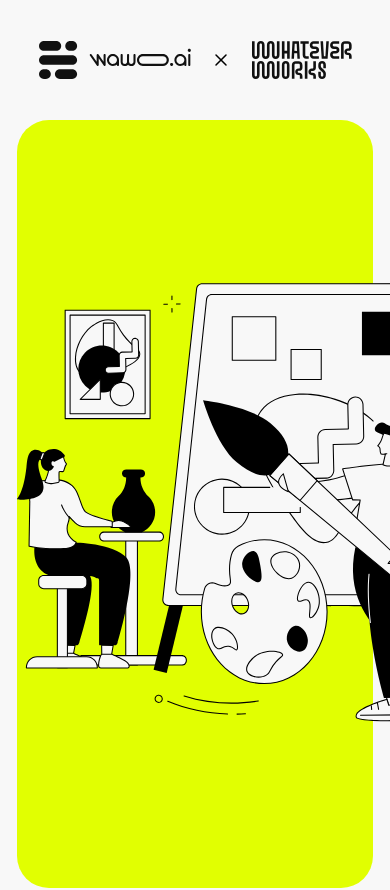
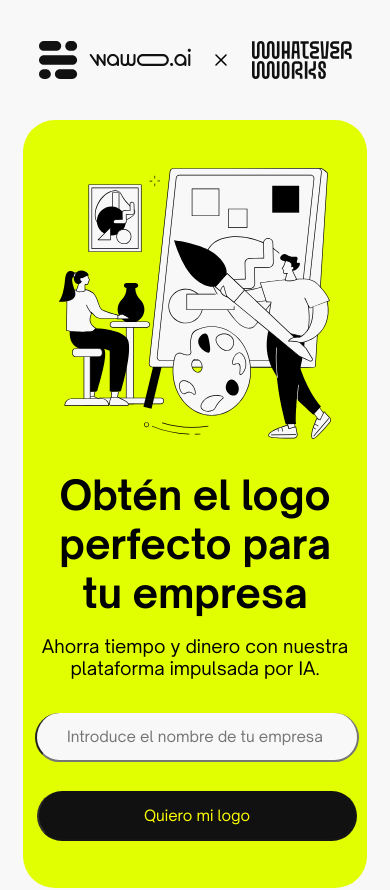
Before and after one commit to TheSerch07/Client-Wawo-Logos, a React (Vite) app: page / in a window 390 px wide. Shown: the top 890 px of the page. Built offline with nearby package versions, Linux system fonts and the light colour scheme; the HTML template or start-up script is replaced by a standard one; a web font is replaced by a local one.

Commit message:
responsive

```diff
--- a/src/components/CreateLogo.jsx
+++ b/src/components/CreateLogo.jsx
@@ -23,13 +23,15 @@ function CreateLogo() {
     console.log(nombreEmpresa)
     return (
         <div className={styles.mainCreateLogo}>
-            <div className="a">
-                <img src={ilustracion} alt="Ilustración1"/>
+            <div>
+                <img className={styles.img} src={ilustracion} alt="Ilustración1"/>
             </div>
-            <div>
-                <h1 className={styles.title}>Obtén el logo perfecto <br></br>para tu empresa</h1>
-                <p className={styles.parragrafh}>Ahorra tiempo y dinero con nuestra plataforma impulsada por IA.</p>
-                <div>
+            <div className={styles.mainTextButton}>
+                <div className={styles.mainText}>
+                    <h1 className={styles.title}>Obtén el logo perfecto para tu empresa</h1>
+                    <p className={styles.parragrafh}>Ahorra tiempo y dinero con nuestra plataforma impulsada por IA.</p>
+                </div>
+                <div className={styles.containInput}>
                     <input onChange={handleInputChange} className={styles.input} value={nombreEmpresa} name="name" type="text" placeholder="Introduce el nombre de tu empresa"/>
                     <button disabled={nombreEmpresa === ""} onClick={handleSubmit} className={styles.button}>Quiero mi logo</button>
                 </div>
--- a/src/styles/CreateLogo.module.css
+++ b/src/styles/CreateLogo.module.css
@@ -55,3 +55,68 @@
 .button:hover {
     cursor: pointer;
 }
+
+.mainText {
+    width: 45rem;
+}
+
+
+@media (max-width: 1360px) {
+    .mainCreateLogo {
+        /* height: 55rem; */
+        flex-direction: column;
+        justify-content: flex-start;
+        width: 88vw;
+    }
+
+    .img {
+        margin-top: 3rem;
+        max-width: 17rem;
+    }
+
+    .title {
+        width: 20rem;
+        text-align: center;
+        font-size: 2.5rem;
+        /* margin-top: 0; */
+        margin-bottom: 0;
+    }
+
+    .mainText {
+        display: flex;
+        flex-direction: column;
+        width: 20rem;
+    }
+
+    .mainTextButton {
+        width: 20rem;
+        display: flex;
+        flex-direction: column;
+    }
+    .parragrafh {
+        text-align: center;
+        font-size: 18px;
+        padding-bottom: 1rem;
+    }
+
+    .input {
+        font-size: 15px;
+        height: 45px;
+        width: 18rem;
+    }
+
+    .button {
+        font-size: 15px;
+        /* border-top: 20px; */
+        height: 50px;
+        width: 20rem;
+        left: 2px;
+    }
+
+    .containInput {
+        display: flex;
+        flex-direction: column;
+        justify-content: space-between;
+        height: 8rem;
+    }
+}
```
